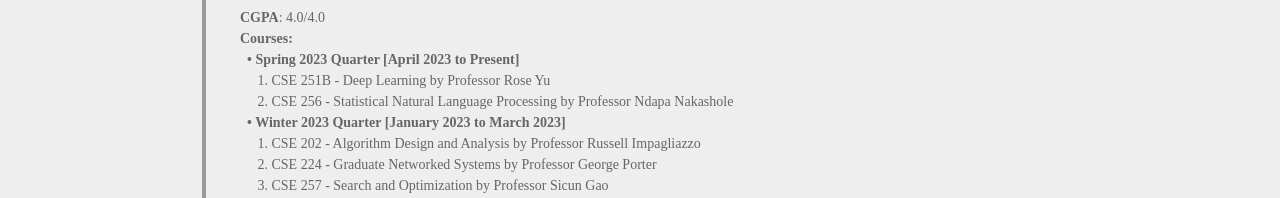
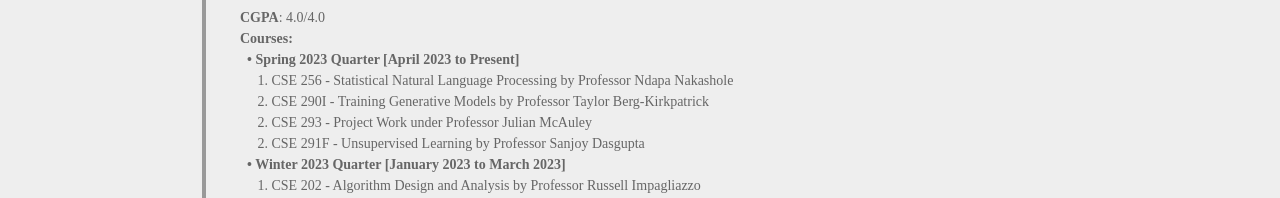
Before and after one commit to rohithaug/rohithaug.github.io, a React (Create React App) app: page /#/resume in a window 1280 px wide. Shown: the part 595-793 px from the top of the page. Built offline with nearby package versions, Linux system fonts and the light colour scheme.

Commit message:
spring 2023 course update

```diff
--- a/src/containers/resume/ucsd.jsx
+++ b/src/containers/resume/ucsd.jsx
@@ -36,28 +36,30 @@ const Ucsd = () => {
             <p><b>CGPA</b>: 4.0/4.0</p>
             <p><b>Courses:</b></p>
             <p><b>&ensp;• Spring 2023 Quarter [April 2023 to Present]</b></p>
-            <p>&emsp; 1. CSE 251B - Deep Learning by Professor {" "}
-                <ResumeLink
-                    name="Rose Yu"
-                    url="https://roseyu.com/"
-                />
-            </p>
-            <p>&emsp; 2. CSE 256 - Statistical Natural Language Processing by Professor {" "}
+            <p>&emsp; 1. CSE 256 - Statistical Natural Language Processing by Professor {" "}
                 <ResumeLink
                     name="Ndapa Nakashole"
                     url="https://ndapa.us/"
                 />
             </p>
-            {/* <p>&emsp; 3. CSE 257 - Search and Optimization by Professor {" "}
-                <a
-                    href="https://scungao.github.io/"
-                    target="_blank"
-                    rel="noopener noreferrer"
-                    className="resume-links"
-                >
-                Sicun Gao
-                </a>
-            </p> */}
+            <p>&emsp; 2. CSE 290I - Training Generative Models by Professor {" "}
+                <ResumeLink
+                    name="Taylor Berg-Kirkpatrick"
+                    url="https://cseweb.ucsd.edu/~tberg/"
+                />
+            </p>
+            <p>&emsp; 2. CSE 293 - Project Work under Professor {" "}
+                <ResumeLink
+                    name="Julian McAuley"
+                    url="https://cseweb.ucsd.edu/~jmcauley/"
+                />
+            </p>
+            <p>&emsp; 2. CSE 291F - Unsupervised Learning by Professor {" "}
+                <ResumeLink
+                    name="Sanjoy Dasgupta"
+                    url="https://cseweb.ucsd.edu/~dasgupta/"
+                />
+            </p>
 
             <p><b>&ensp;• Winter 2023 Quarter [January 2023 to March 2023]</b></p>
             <p>&emsp; 1. CSE 202 - Algorithm Design and Analysis by Professor {" "}
```
